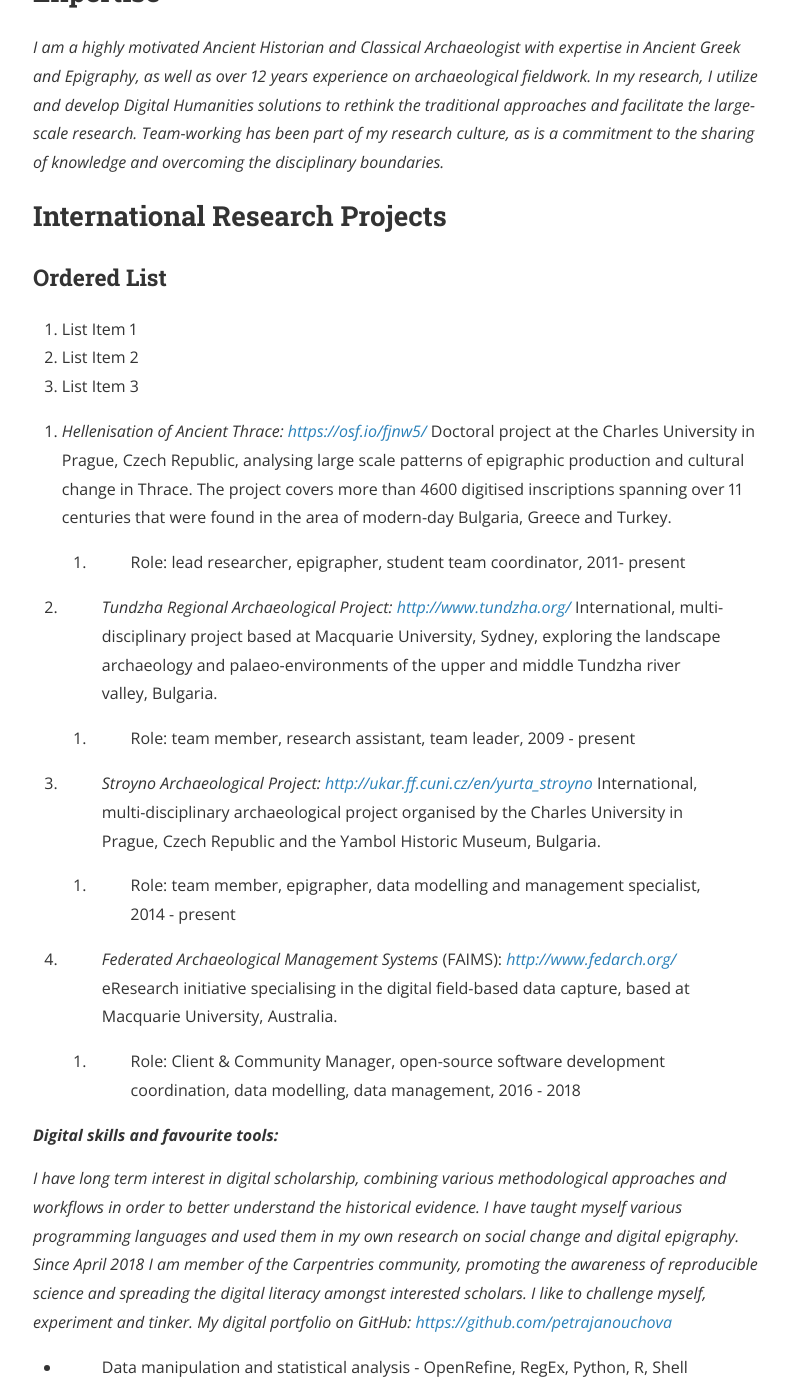
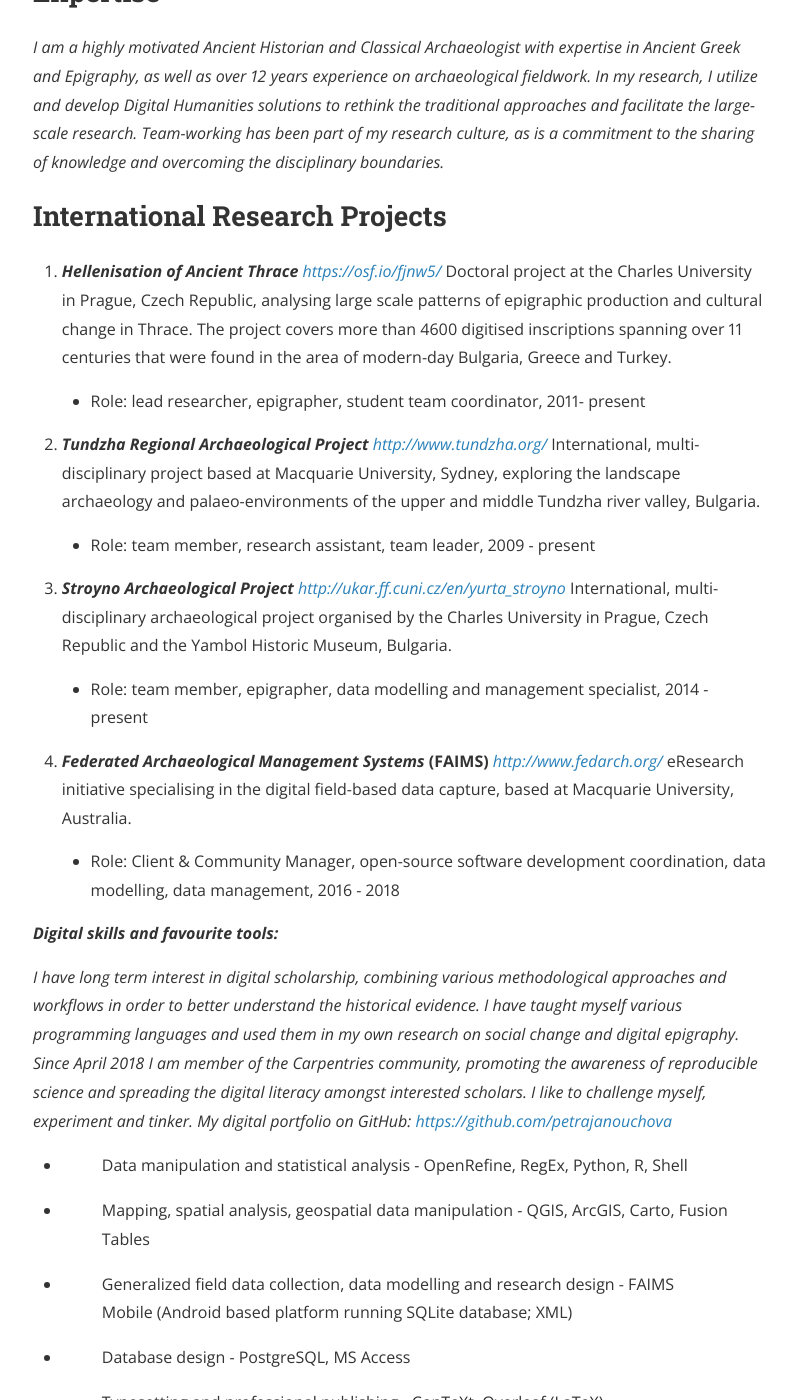
Before and after one commit to petrifiedvoices/petrifiedvoices.github.io, a Jekyll site: the page built from CV.html, in a window 1280 px wide and 1400 px high, scrolled down 1141 px. Shown: the whole window, without its empty margins (239-1035 px from the left). Built offline with Jekyll 4.4.1, drawn with Linux system fonts in a browser that asks for light colours; nearby versions of some CDN libraries.

Commit message:
fiddling with headings in CV

```diff
--- a/CV.html
+++ b/CV.html
@@ -6,7 +6,7 @@ permalink: /CV/
 
 <h1 id="headings">Petra Janouchová, PhD</h1>
 
-<p><img src="./assets/epigrapher.jpg" width="137" height="118" /></p>
+<p><img src="https://github.com/petrajanouchova/petrifiedvoices/blob/master/assets/epigrapher.jpg" width="137" height="118" /></p>
 
 
 <fieldset>
@@ -43,45 +43,34 @@ permalink: /CV/
 
 <h2 id="headings">International Research Projects</h2>
 
-<h3>Ordered List</h3>
 <ol>
-  <li>List Item 1</li>
-  <li>List Item 2</li>
-  <li>List Item 3</li>
-</ol>
-
-
-<ol>
-<li><p><em>Hellenisation of Ancient Thrace:</em> <a href="https://osf.io/fjnw5/"><em>https://osf.io/fjnw5/</em></a> Doctoral project at the Charles University in Prague, Czech Republic, analysing large scale patterns of epigraphic production and cultural change in Thrace. The project covers more than 4600 digitised inscriptions spanning over 11 centuries that were found in the area of modern-day Bulgaria, Greece and Turkey.</p>
-<ol>
-<li><blockquote>
+<li><p><em><strong>Hellenisation of Ancient Thrace</em> </strong><a href="https://osf.io/fjnw5/"><em>https://osf.io/fjnw5/</em></a> Doctoral project at the Charles University in Prague, Czech Republic, analysing large scale patterns of epigraphic production and cultural change in Thrace. The project covers more than 4600 digitised inscriptions spanning over 11 centuries that were found in the area of modern-day Bulgaria, Greece and Turkey.</p>
+<ul>
+<li>
 <p>Role: lead researcher, epigrapher, student team coordinator, 2011- present</p>
-</blockquote></li>
-</ol></li>
-<li><blockquote>
-<p><em>Tundzha Regional Archaeological Project:</em> <a href="http://www.tundzha.org/"><em>http://www.tundzha.org/</em></a> International, multi-disciplinary project based at Macquarie University, Sydney, exploring the landscape archaeology and palaeo-environments of the upper and middle Tundzha river valley, Bulgaria.</p>
-</blockquote>
-<ol>
-<li><blockquote>
+</li>
+</ul></li>
+<li>
+<p><em><strong>Tundzha Regional Archaeological Project</em> </strong><a href="http://www.tundzha.org/"><em>http://www.tundzha.org/</em></a> International, multi-disciplinary project based at Macquarie University, Sydney, exploring the landscape archaeology and palaeo-environments of the upper and middle Tundzha river valley, Bulgaria.</p>
+<ul>
+<li>
 <p>Role: team member, research assistant, team leader, 2009 - present</p>
-</blockquote></li>
-</ol></li>
-<li><blockquote>
-<p><em>Stroyno Archaeological Project:</em> <a href="http://ukar.ff.cuni.cz/en/yurta_stroyno"><em>http://ukar.ff.cuni.cz/en/yurta_stroyno</em></a> International, multi-disciplinary archaeological project organised by the Charles University in Prague, Czech Republic and the Yambol Historic Museum, Bulgaria.</p>
-</blockquote>
-<ol>
-<li><blockquote>
+</li>
+</ul></li>
+<li>
+<p><em><strong>Stroyno Archaeological Project</em> </strong><a href="http://ukar.ff.cuni.cz/en/yurta_stroyno"><em>http://ukar.ff.cuni.cz/en/yurta_stroyno</em></a> International, multi-disciplinary archaeological project organised by the Charles University in Prague, Czech Republic and the Yambol Historic Museum, Bulgaria.</p>
+<ul>
+<li>
 <p>Role: team member, epigrapher, data modelling and management specialist, 2014 - present</p>
-</blockquote></li>
-</ol></li>
-<li><blockquote>
-<p><em>Federated Archaeological Management Systems</em> (FAIMS): <a href="http://www.fedarch.org/"><em>http://www.fedarch.org/</em></a> eResearch initiative specialising in the digital field-based data capture, based at Macquarie University, Australia.</p>
-</blockquote>
-<ol>
-<li><blockquote>
+</li>
+</ul></li>
+<li>
+<p><em><strong>Federated Archaeological Management Systems</em> (FAIMS) </strong><a href="http://www.fedarch.org/"><em>http://www.fedarch.org/</em></a> eResearch initiative specialising in the digital field-based data capture, based at Macquarie University, Australia.</p>
+<ul>
+<li>
 <p>Role: Client &amp; Community Manager, open-source software development coordination, data modelling, data management, 2016 - 2018</p>
-</blockquote></li>
-</ol></li>
+</li>
+</ul></li>
 </ol>
 
 
```
